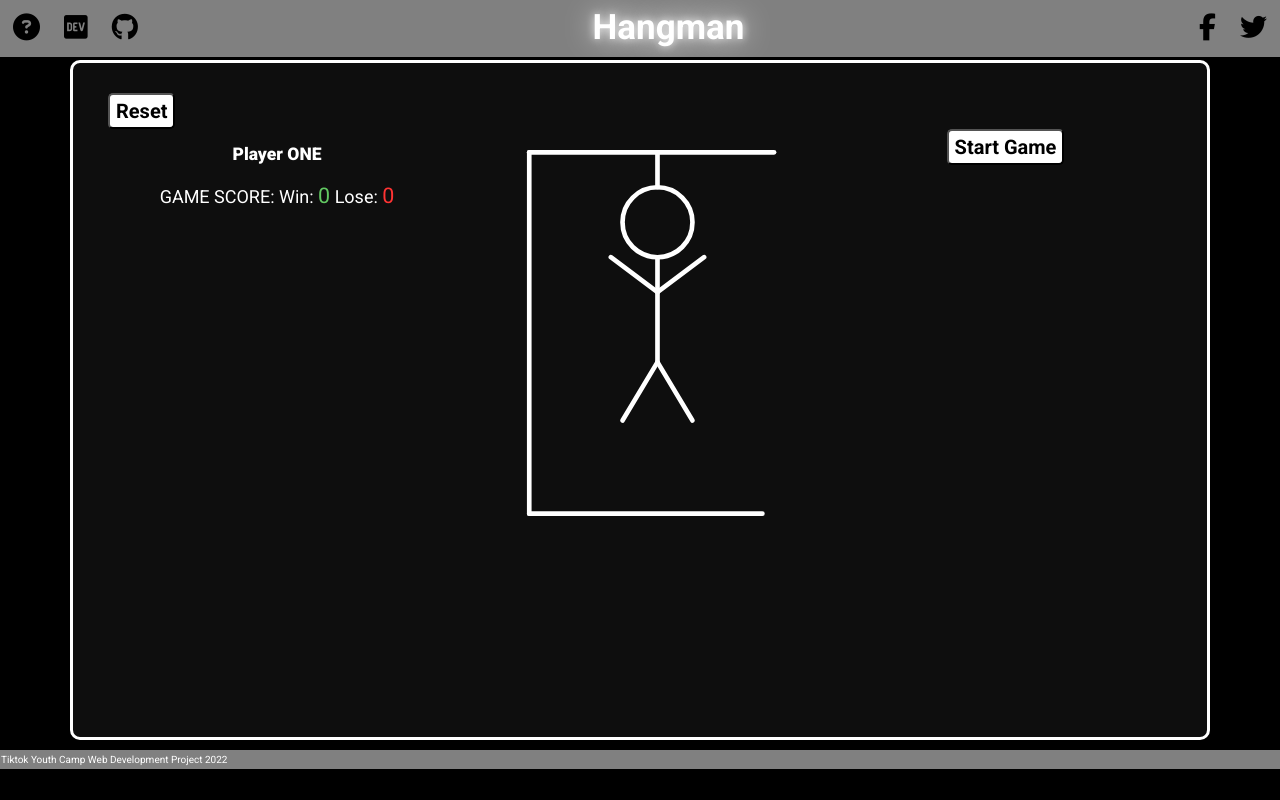
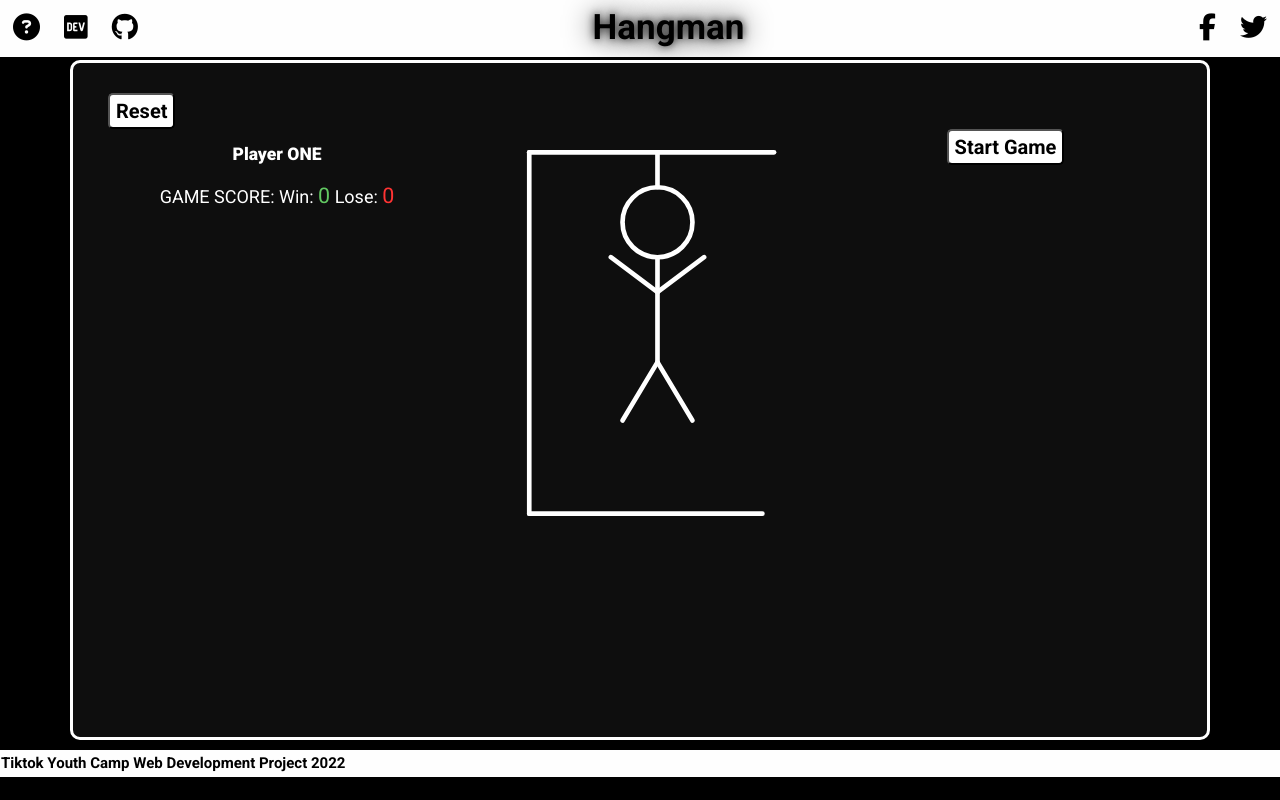
Before and after one commit to weihanyeo/HangmanHtml, a plain HTML site: page index.html in a window 1280 px wide. Drawn offline with nearby package versions, Linux system fonts and the light colour scheme.

Commit message:
Improvement

```diff
--- a/assets/css/footer.css
+++ b/assets/css/footer.css
@@ -61,7 +61,7 @@ a:active {
 
 #footer_ribbon {
   overflow: hidden;
-  background-color: grey;
+  background-color: #fefefe;
   padding: 2px 1px;
   transition: 0.8s;
   position: float;
@@ -86,3 +86,9 @@ a:active {
   font-weight: bold;
   transition: 0.8s;
 }
+
+.footer_text {
+  font-size: 1.5em;
+  font-weight: bold;
+  color: black;
+}
--- a/assets/css/header.css
+++ b/assets/css/header.css
@@ -2,7 +2,7 @@
     display: flex;
     justify-content: space-between;
     overflow: hidden;
-    background-color: grey;
+    background-color: #fefefe;
     padding: 2px 1px;
     transition: 0.8s;
     position: fixed;
@@ -62,7 +62,7 @@
     align-items: center;
     animation: glow 2s ease-in-out infinite alternate;
     justify-content: center;
-    color: #FFFFFF;
+    color: #000;
 }
 
 #header_ribbon_right {
@@ -79,9 +79,9 @@
 
 @keyframes glow {
     from {
-        text-shadow: 0 0 24px #ffffff;
+        text-shadow: 0 0 24px #000;
     }
     to {
-        text-shadow: 0 0 30px #ffffff, 0 0 10px #ffffff;
+        text-shadow: 0 0 30px #000, 0 0 10px #000;
     }
 }
```
